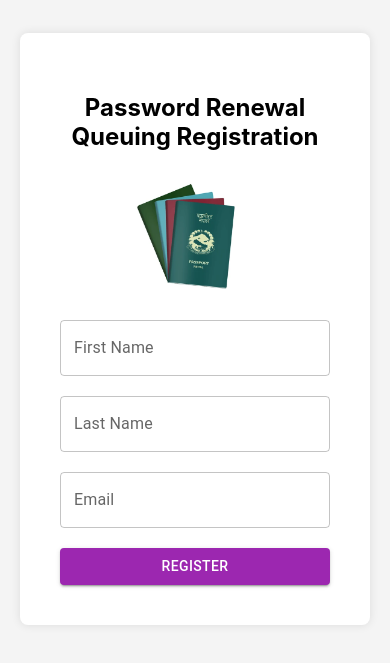
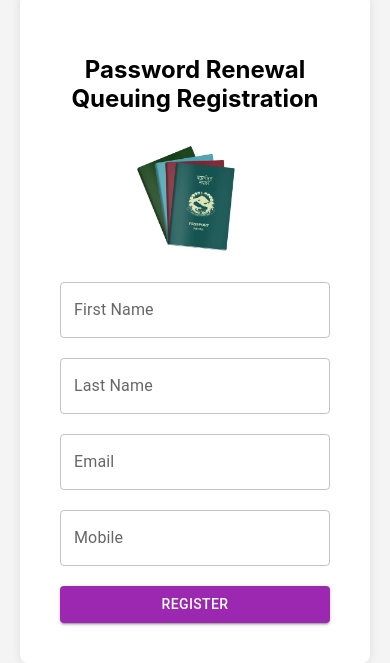
Before and after one commit to techlordsujan/customer-queueing-system, a React (Create React App) app: page /#/ in a window 390 px wide. Shown: the part 113-776 px from the top of the page. Built offline with nearby package versions, Linux system fonts and the light colour scheme.

Commit message:
phone added in customer registration

```diff
--- a/src/components/CustomerRegistration.js
+++ b/src/components/CustomerRegistration.js
@@ -9,6 +9,7 @@ const CustomerRegistration = () => {
     firstName: "",
     lastName: "",
     email: "",
+    phone: "",
   });
   const [message, setMessage] = useState("");
   const [error, setError] = useState("true");
@@ -25,7 +26,7 @@ const CustomerRegistration = () => {
       setMessage(
         `Registration successful. Your queue number is ${response.data.customer.queueNumber}.`
       );
-      setFormData({ firstName: "", lastName: "", email: "" });
+      setFormData({ firstName: "", lastName: "", email: "", phone: "" });
     } catch (error) {
       setError("true");
       console.log("Registration Error:", error.response.data || error.message); // Logs the error for debugging
@@ -85,6 +86,15 @@ const CustomerRegistration = () => {
           style={{ marginBottom: "20px" }}
           fullWidth
         />
+        <TextField
+          type="phone"
+          label="Mobile"
+          variant="outlined"
+          value={formData.phone}
+          onChange={(e) => setFormData({ ...formData, phone: e.target.value })}
+          style={{ marginBottom: "20px" }}
+          fullWidth
+        />
         {loading ? (
           <CircularProgress style={{ margin: "20px 0" }} />
         ) : (
```
